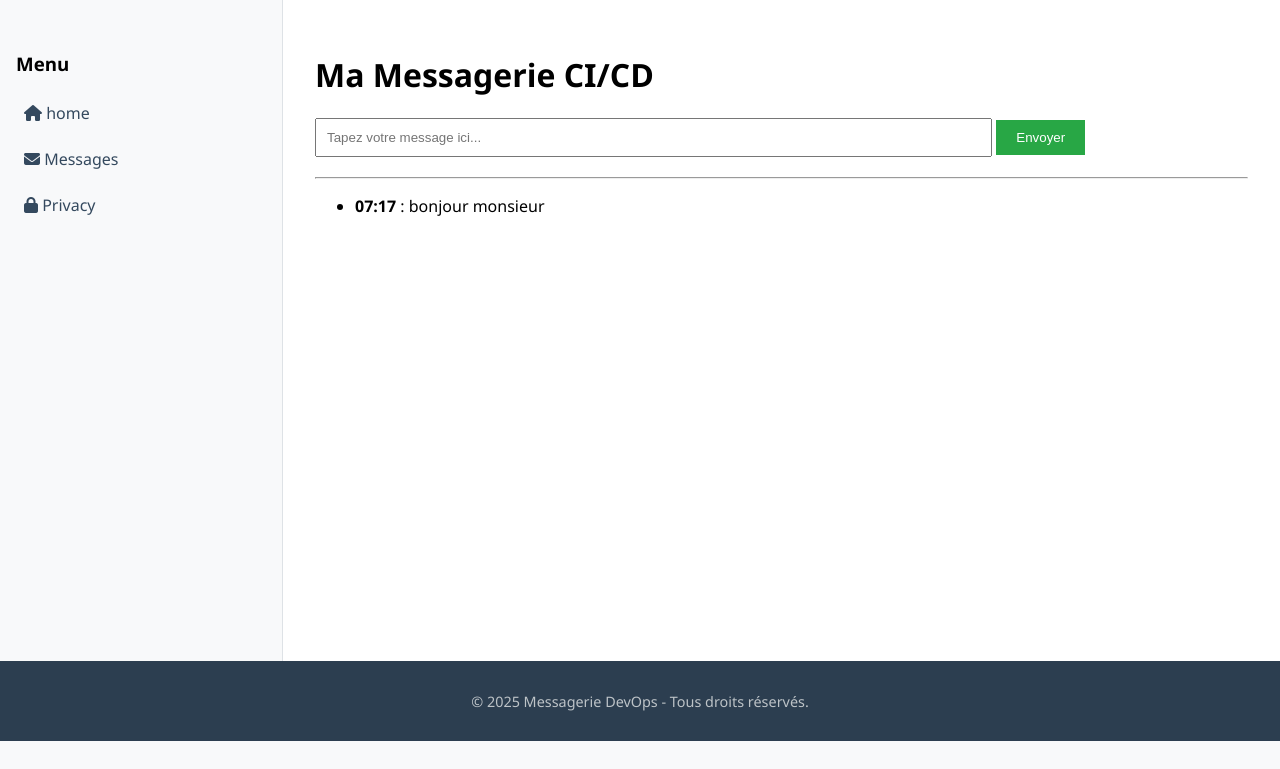
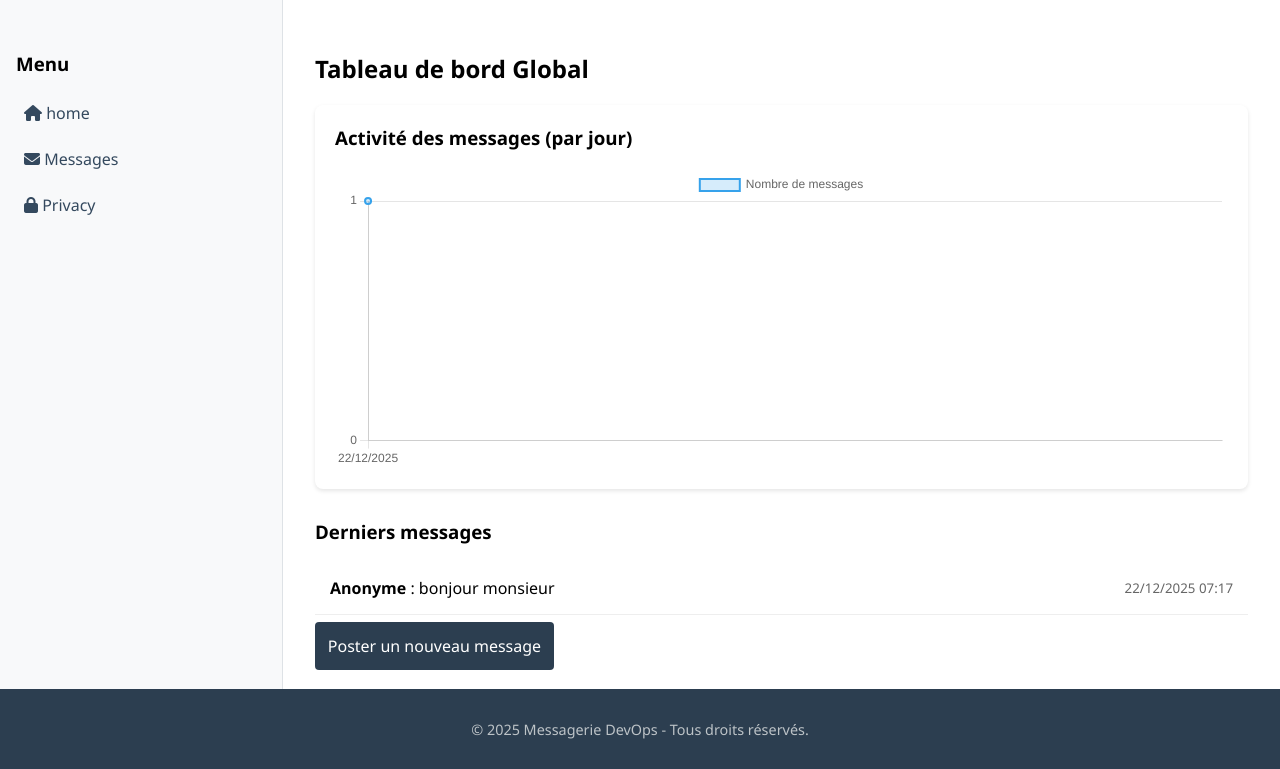
Before and after one commit to Alphamanjaka/DEVOPS, a Django app: page / in a window 1280 px wide. Shown: the part 59-828 px from the top of the page. Before the commit the page ends 800 px from the top, so only its background shows below. Run offline with Django 5.2, Linux system fonts and the light colour scheme; a user stored in the database is signed in; data comes from the database, SQL or seed files in the repository.

Commit message:
Enhance dashboard with message activity chart and recent messages list

```diff
--- a/messagerie/mymessages/templates/index.html
+++ b/messagerie/mymessages/templates/index.html
@@ -1,22 +1,66 @@
 {% extends 'base.html' %}
 
 {% block content %}
-  <h1>Ma Messagerie CI/CD</h1>
+  <div style="max-width: 1000px; margin: 0 auto;">
+    <h2>Tableau de bord Global</h2>
 
-  {% if can_post %}
-    <form method="POST" action="{% url 'add_message' %}" style="margin-bottom: 20px;">
-      {% csrf_token %}
-      <input type="text" name="contenu" placeholder="Tapez votre message ici..." required style="width: 70%; padding: 10px;" />
-      <button type="submit" style="padding: 10px 20px; background: #28a745; color: white; border: none; cursor: pointer;">Envoyer</button>
-    </form>
-  {% endif %}
+    <!-- Section Graphique -->
+    <div style="background: white; padding: 20px; border-radius: 8px; box-shadow: 0 2px 4px rgba(0,0,0,0.1); margin-bottom: 30px;">
+      <h3 style="margin-top: 0;">Activité des messages (par jour)</h3>
+      <div style="position: relative; height: 300px; width: 100%;">
+        <canvas id="messagesChart"></canvas>
+      </div>
+    </div>
 
-  <hr />
-  <ul>
-    {% for msg in messages_liste %}
-      <li>
-        <strong>{{ msg.date_envoi|date:'H:i' }}</strong> : {{ msg.contenu }}
-      </li>
-    {% endfor %}
-  </ul>
+    <!-- Section Liste des messages récents -->
+    <h3>Derniers messages</h3>
+    <ul style="list-style: none; padding: 0;">
+      {% for message in messages_liste %}
+        <li style="background: white; border-bottom: 1px solid #eee; padding: 15px; display: flex; justify-content: space-between; align-items: center;">
+          <div>
+            <strong>{{ message.owner.username|default:'Anonyme' }}</strong> : {{ message.contenu|truncatechars:80 }}
+          </div>
+          <small style="color: #666;">{{ message.date_envoi|date:'d/m/Y H:i' }}</small>
+        </li>
+      {% empty %}
+        <li>Aucun message pour le moment.</li>
+      {% endfor %}
+    </ul>
+
+    {% if can_post %}
+      <div style="margin-top: 20px;">
+        <a href="{% url 'message_create' %}" class="btn-primary">Poster un nouveau message</a>
+      </div>
+    {% endif %}
+  </div>
+
+  <!-- Intégration de Chart.js -->
+  <script src="https://cdn.jsdelivr.net/npm/chart.js"></script>
+  <script>
+    document.addEventListener('DOMContentLoaded', function() {
+        const ctx = document.getElementById('messagesChart').getContext('2d');
+        const chartData = {
+            labels: {{ chart_labels|safe }},
+            datasets: [{
+                label: 'Nombre de messages',
+                data: {{ chart_data|safe }},
+                backgroundColor: 'rgba(54, 162, 235, 0.2)',
+                borderColor: 'rgba(54, 162, 235, 1)',
+                borderWidth: 2,
+                tension: 0.3, // Courbe lissée
+                fill: true
+            }]
+        };
+
+        new Chart(ctx, {
+            type: 'line',
+            data: chartData,
+            options: {
+                responsive: true,
+                maintainAspectRatio: false,
+                scales: { y: { beginAtZero: true, ticks: { stepSize: 1 } } }
+            }
+        });
+    });
+</script>
 {% endblock %}
--- a/messagerie/mymessages/views.py
+++ b/messagerie/mymessages/views.py
@@ -15,16 +15,31 @@ from django.views.generic import ListView, DetailView, DeleteView, UpdateView, C
 from django.contrib.auth.mixins import LoginRequiredMixin, PermissionRequiredMixin, UserPassesTestMixin
 from django.db.models import Q  # Optional: for complex lookups
 from .services import MessageImportService
+from django.db.models.functions import TruncDay
+from django.db.models import Count
+import json
 
 
 @login_required
 def home(request):
     # On récupère tous les messages
     messages_liste = Message.objects.all().order_by('-date_envoi')
+
+    # Préparation des données pour le graphique (Messages par jour)
+    daily_stats = Message.objects.annotate(date=TruncDay('date_envoi')).values(
+        'date').annotate(count=Count('id')).order_by('date')
+
+    # Conversion des données pour Chart.js
+    labels = [stat['date'].strftime('%d/%m/%Y')
+              for stat in daily_stats if stat['date']]
+    data = [stat['count'] for stat in daily_stats if stat['date']]
+
     return render(request, 'index.html', {
         'messages_liste': messages_liste,
         # Vérifie si l'utilisateur a la permission d'ajouter un message
-        'can_post': request.user.has_perm('mymessages.add_message')
+        'can_post': request.user.has_perm('mymessages.add_message'),
+        'chart_labels': json.dumps(labels),
+        'chart_data': json.dumps(data),
     })
 
 
@@ -72,6 +87,7 @@ def bulk_delete_messages(request):
             messages.success(request, f"{deleted_count} messages supprimés.")
 
     return redirect('message_list')
+
 
 @login_required
 def export_messages_pdf(request):
```
